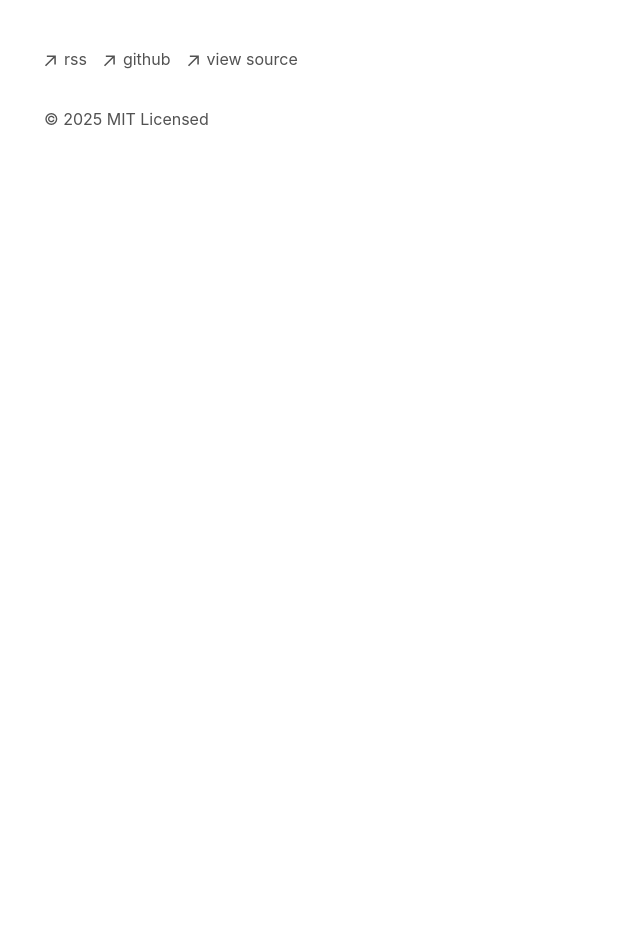
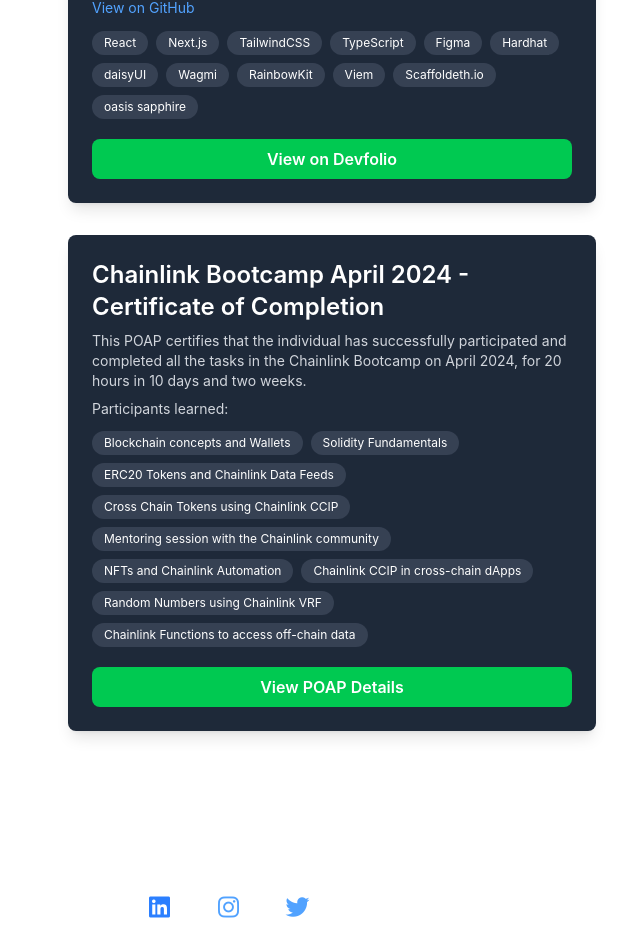
Before and after one commit to sruud/my-portfolio, a Next.js app: page / in a window 1280 px wide. Shown: the part 1539-2491 px from the top of the page, without its empty margins (308-948 px from the left). Before the commit the page ends 1734 px from the top, so only its background shows below. Built offline with nearby package versions, Linux system fonts and the light colour scheme.

Commit message:
Sections are now Individual components

```diff
--- /dev/null
+++ b/app/components/Contact.tsx
@@ -0,0 +1,40 @@
+export default function Contact() {
+  return (
+    <section id="contact" className="max-w-4xl px-6 py-8">
+      <h2 className="text-3xl font-bold mb-6 text-left">Contact Me</h2>
+      <div
+        id="socials-container"
+        className="grid grid-cols-3 gap-6 sm:grid-cols-4 md:grid-cols-6 lg:grid-cols-8 text-3xl text-gray-300 justify-items-center"
+      >
+        <a
+          href="https://github.com/sruud"
+          target="_blank"
+          rel="noopener noreferrer"
+        >
+          <i className="fa-brands fa-github text-white text-2xl hover:text-gray-400"></i>
+        </a>
+        <a
+          href="https://www.linkedin.com/in/steven-ruud-4ba07764/"
+          target="_blank"
+          rel="noopener noreferrer"
+        >
+          <i className="fa-brands fa-linkedin text-blue-500 text-2xl hover:text-gray-400"></i>
+        </a>
+        <a
+          href="https://www.instagram.com/steveruud/"
+          target="_blank"
+          rel="noopener noreferrer"
+        >
+          <i className="fa-brands fa-instagram text-blue-400 text-2xl hover:text-gray-400"></i>
+        </a>
+        <a
+          href="https://x.com/SteveRuud"
+          target="_blank"
+          rel="noopener noreferrer"
+        >
+          <i className="fa-brands fa-twitter text-blue-400 text-2xl hover:text-gray-400"></i>
+        </a>
+      </div>
+    </section>
+  );
+}
--- /dev/null
+++ b/app/components/Projects.tsx
@@ -0,0 +1,130 @@
+"use client";
+
+export default function Projects() {
+  const projects = [
+    {
+      name: "Effective Collective Project",
+      description:
+        "Effective Collective is a user-friendly, Web3 solution, for voicing and voting within organizations and governments.",
+      image: "", // Replace with actual image
+      github: "https://github.com/marcbal77/effective-collective",
+      devfolio: "https://devfolio.co/projects/effective-collective-c920",
+      tech: [
+        "React",
+        "Next.js",
+        "TailwindCSS",
+        "TypeScript",
+        "Figma",
+        "Hardhat",
+        "daisyUI",
+        "Wagmi",
+        "RainbowKit",
+        "Viem",
+        "Scaffoldeth.io",
+        "oasis sapphire",
+      ],
+    },
+    {
+      name: "Chainlink Bootcamp April 2024 - Certificate of Completion",
+      description:
+        "This POAP certifies that the individual has successfully participated and completed all the tasks in the Chainlink Bootcamp on April 2024, for 20 hours in 10 days and two weeks.",
+      altText: "Participants learned: ",
+      //   image: "https://assets.poap.xyz/b7c2176d-f68a-451b-939e-f21f03576495.png",
+      //   image: "/Chainlink_Certificate.png",
+      image: "",
+      drop: "https://poap.gallery/drops/174346",
+      poap: "https://collectors.poap.xyz/token/7138695",
+      tech: [
+        "​Blockchain concepts and Wallets",
+        "​Solidity Fundamentals",
+        "ERC20 Tokens and Chainlink Data Feeds",
+        "​Cross Chain Tokens using Chainlink CCIP",
+        "​Mentoring session with the Chainlink community",
+        "​NFTs and Chainlink Automation",
+        "​Chainlink CCIP in cross-chain dApps",
+        "​Random Numbers using Chainlink VRF",
+        "​Chainlink Functions to access off-chain data",
+      ],
+    },
+  ];
+
+  return (
+    <section id="projects" className="max-w-5xl mx-auto px-6 py-16">
+      {/* <h2 className="text-4xl font-bold mb-10 text-center">Projects</h2> */}
+      <h2 className="text-3xl font-bold mb-6 text-left">Projects</h2>
+
+      {/* <div className="grid grid-cols-1 sm:grid-cols-2 gap-8"> */}
+      <div className="grid grid-cols-1 sm:grid-cols-1 gap-8">
+        {projects.map((project, index) => (
+          <div
+            key={index}
+            className="bg-gray-800 text-white p-6 rounded-lg shadow-lg hover:shadow-2xl transition"
+          >
+            {/* Project Image */}
+            {project.image && (
+              <img
+                src={project.image}
+                alt={project.name}
+                className="rounded-lg mb-4"
+              />
+            )}
+            {/* Project Name */}
+            <h3 className="text-2xl font-semibold">{project.name}</h3>
+
+            {/* Project Description */}
+            <p className="text-sm text-gray-300 mt-2">{project.description}</p>
+            {project.altText && (
+              <p className="text-sm text-gray-300 mt-2">{project.altText}</p>
+            )}
+
+            {/* GitHub Link */}
+            {project.github && (
+              <a
+                href={project.github}
+                target="_blank"
+                rel="noopener noreferrer"
+                className="text-blue-400 hover:text-blue-300 text-sm"
+              >
+                View on GitHub
+              </a>
+            )}
+
+            {/* Technologies Used */}
+            <div className="mt-3 flex flex-wrap gap-2">
+              {project.tech.map((tech, i) => (
+                <span
+                  key={i}
+                  className="bg-gray-700 text-xs px-3 py-1 rounded-full"
+                >
+                  {tech}
+                </span>
+              ))}
+            </div>
+            {/* Conditionally Render Links */}
+            {project.devfolio && (
+              <a
+                href={project.devfolio}
+                target="_blank"
+                rel="noopener noreferrer"
+                className="mt-5 block bg-green-500 hover:bg-green-600 text-white font-semibold py-2 px-4 rounded-lg text-center"
+              >
+                View on Devfolio
+              </a>
+            )}
+            {project.poap && (
+              <a
+                href={project.drop}
+                // href={project.poap}
+                target="_blank"
+                rel="noopener noreferrer"
+                className="mt-5 block bg-green-500 hover:bg-green-600 text-white font-semibold py-2 px-4 rounded-lg text-center"
+              >
+                View POAP Details
+              </a>
+            )}
+          </div>
+        ))}
+      </div>
+    </section>
+  );
+}
--- a/app/page.tsx
+++ b/app/page.tsx
@@ -2,6 +2,8 @@
 import Intro from "./components/Intro";
 import AboutMe from "./components/AboutMe";
 import Skills from "./components/Skills";
+import Projects from "./components/Projects";
+import Contact from "./components/Contact";
 
 export default function Page() {
   return (
@@ -9,14 +11,8 @@
       <Intro />
       <AboutMe />
       <Skills />
-      {/* Projects */}
-      <section id="projects" className="max-w-4xl px-6 py-8">
-        <h2 className="text-3xl font-bold mb-6 text-left">Projects</h2>
-      </section>
-      {/* Contact put at the bottom remove blog and footer */}
-      <section id="contact" className="max-w-4xl px-6 py-8">
-        <h2 className="text-3xl font-bold mb-6 text-left">Contact</h2>
-      </section>
+      <Projects />
+      <Contact />
     </section>
   );
 }
```
